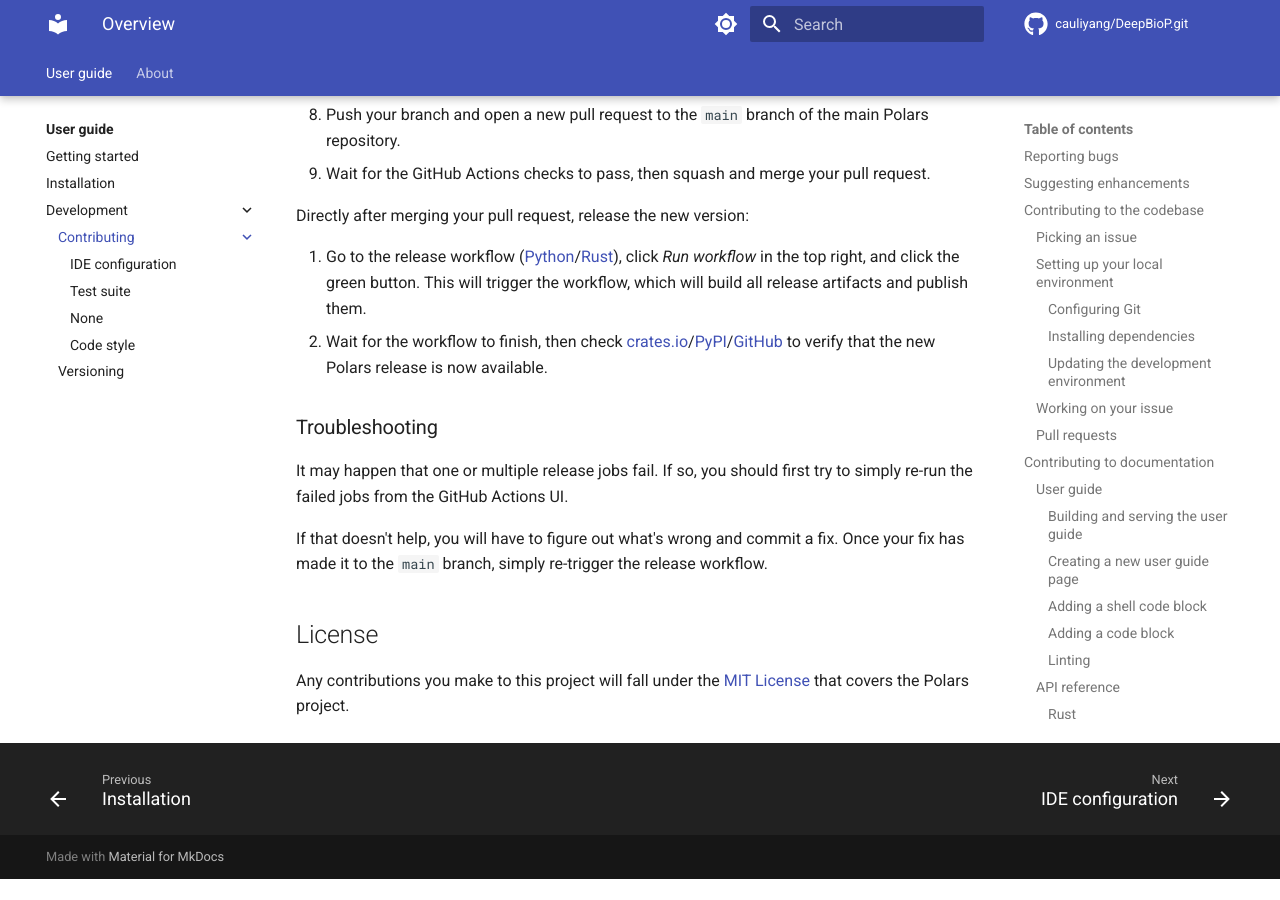
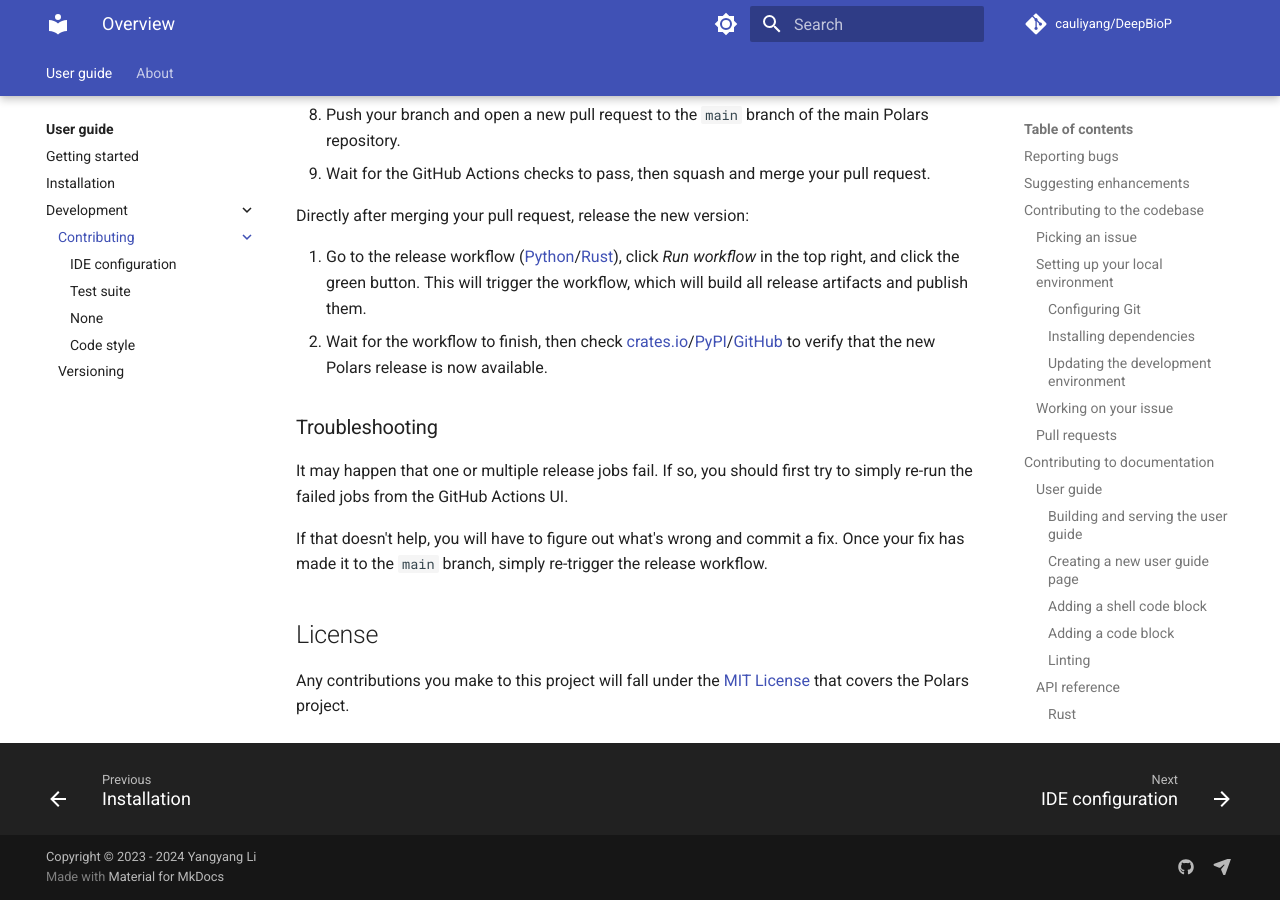
Before and after one commit to cauliyang/DeepBioP, an MkDocs documentation site: the page built from docs/development/contributing/index.md, in a window 1280 px wide and 900 px high, scrolled down 8310 px. Built offline with MkDocs 1.6.1 and Material for MkDocs 9.7.7, drawn with Linux system fonts in a browser that asks for light colours; comment, search, counter and statistics services are not loaded; before the commit the page ends 9189 px from its top, so only the background shows below that.

```diff
--- a/docs/requirements.txt
+++ b/docs/requirements.txt
@@ -1,8 +1,10 @@
 mkdocs>=1.6.0
-mkdocs-material>=9.5.31
+mkdocs-material[imaging]>=9.5.31
 
 mkdocs-macros-plugin==1.0.5
 mkdocs-redirects==1.2.1
 material-plausible-plugin==0.2.0
 markdown-exec[ansi]==1.9.3
 pygithub==2.3.0
+mkdocs-git-committers-plugin-2
+mkdocs-git-revision-date-localized-plugin
--- a/mkdocs.yml
+++ b/mkdocs.yml
@@ -1,6 +1,7 @@
 site_name: DeepBioP User Guide
-repo_url: https://github.com/cauliyang/DeepBioP.git
-repo_name: cauliyang/DeepBioP.git
+repo_url: https://github.com/cauliyang/DeepBioP
+repo_name: cauliyang/DeepBioP
+copyright: Copyright &copy; 2023 - 2024 Yangyang Li
 
 nav:
   - User guide:
@@ -22,7 +23,6 @@ nav:
 theme:
   name: material
   locale: en
-  # custom_dir: docs/_build/overrides
   font:
     code: Roboto Mono
   palette:
@@ -48,10 +48,24 @@ theme:
     - navigation.indexes
     - content.tabs.link
   icon:
-    repo: fontawesome/brands/github
-# extra_css:
-# - _build/css/extra.css
+    repo: fontawesome/brands/git-alt
 
+plugins:
+  - social
+  - search:
+      lang: en
+  - git-committers:
+      repository: cauliyang/DeepBioP
+      branch: main
+  - git-revision-date-localized:
+      enable_creation_date: true
+
+extra:
+  social:
+    - icon: fontawesome/brands/github
+      link: https://github.com/cauliyang/DeepBioP
+    - icon: fontawesome/solid/paper-plane
+      link: mailto:yangyang.li@northwestern.edu
 # extra:
 #   analytics:
 #     provider: plausible
```
Also changed, not shown: 2 other files.
